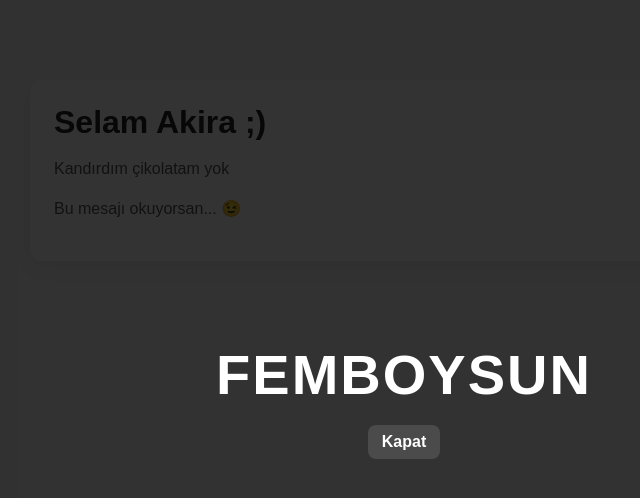
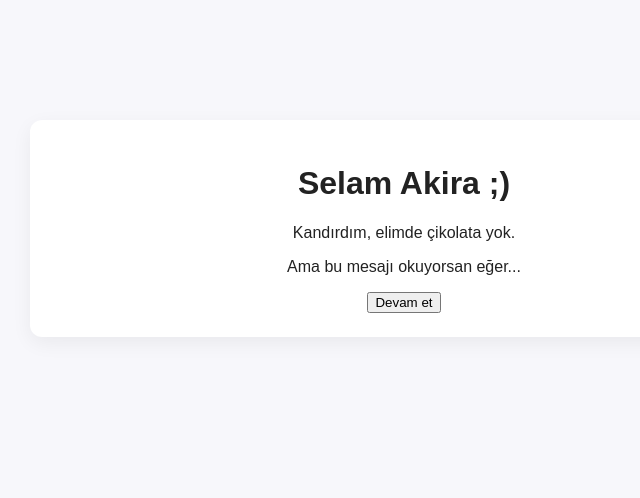
Before and after one commit to Ldellav0lpe/freechocolate, a plain HTML site: page index.html in a window 1280 px wide. Shown: the whole page, without its empty margins (236-876 px from the left). Drawn offline with Linux system fonts and the light colour scheme.

Commit message:
Update index.html

```diff
--- a/index.html
+++ b/index.html
@@ -3,36 +3,21 @@
 <head>
   <meta charset="utf-8" />
   <meta name="viewport" content="width=device-width,initial-scale=1" />
-  <title>Günün Tavsiyesi</title>
+  <title>Selam Akira</title>
   <style>
-    /* Masum içerik stili */
-    body { font-family: Arial, Helvetica, sans-serif; margin:0; padding:40px; background:#f7f7fb; color:#222; }
-    .card { max-width:700px; margin:40px auto; background:white; padding:24px; border-radius:12px;
-           box-shadow:0 6px 20px rgba(0,0,0,0.06); text-align:left; }
-    h1 { margin:0 0 8px; }
-    p { color:#555; line-height:1.5; }
-
-    /* Gizli büyük uyarı örtüsü (başlangıçta görünmez) */
-    #prank {
-      position:fixed; inset:0; display:flex; align-items:center; justify-content:center;
-      background:rgba(0,0,0,0.8); color:white; font-size:40px; font-weight:700;
-      z-index:9999; opacity:0; pointer-events:none; transition:opacity .25s ease;
-      text-align:center; padding:20px;
-    }
+    body { font-family: Arial, sans-serif; margin:0; padding:40px; background:#f7f7fb; color:#222; text-align:center; }
+    .card { max-width:700px; margin:80px auto; background:white; padding:24px; border-radius:12px; box-shadow:0 6px 20px rgba(0,0,0,0.06); }
+    #prank { position:fixed; inset:0; display:flex; align-items:center; justify-content:center; background:rgba(0,0,0,0.8); color:white; font-size:40px; font-weight:700; z-index:9999; opacity:0; pointer-events:none; transition:opacity .25s ease; text-align:center; padding:20px; }
     #prank.show { opacity:1; pointer-events:auto; }
-
-    /* Kapat butonu */
-    #closeBtn {
-      margin-top:18px; display:inline-block; padding:8px 14px; border-radius:8px;
-      background:rgba(255,255,255,0.12); cursor:pointer; font-size:16px;
-    }
+    #closeBtn { margin-top:18px; display:inline-block; padding:8px 14px; border-radius:8px; background:rgba(255,255,255,0.12); cursor:pointer; font-size:16px; }
   </style>
 </head>
 <body>
-  <div class="card">
-    <h1>Selam Akira ;) </h1>
-    <p>Kandırdım çikolatam yok</p>
-    <p>Bu mesajı okuyorsan... 😉</p>
+  <div class="card" id="message">
+    <h1>Selam Akira ;)</h1>
+    <p>Kandırdım, elimde çikolata yok.</p>
+    <p>Ama bu mesajı okuyorsan eğer...</p>
+    <button id="nextBtn">Devam et</button>
   </div>
 
   <div id="prank" role="dialog" aria-hidden="true">
@@ -43,32 +28,30 @@
   </div>
 
   <script>
-    // Basit tetikleyiciler — açınca değil, 1.5s sonra ya da tıklayınca göster.
-    // Kullanıcı açınca "masum" görünüyor; sonra sürpriz beliriyor.
-    setTimeout(()=> showPrank(), 1500);
+    const nextBtn = document.getElementById('nextBtn');
+    const message = document.getElementById('message');
+    const prank = document.getElementById('prank');
 
-    // Alternatif: kullanıcı sayfada tıklayınca da açılmasını istersen:
-    // document.addEventListener('click', ()=> showPrank());
-
-    function showPrank(){
-      const el = document.getElementById('prank');
-      el.classList.add('show');
-      el.setAttribute('aria-hidden','false');
-    }
+    // "Devam et" butonuna basınca şaka gösterilsin
+    nextBtn.addEventListener('click', ()=>{
+      message.style.display = 'none';
+      prank.classList.add('show');
+      prank.setAttribute('aria-hidden','false');
+    });
 
     // Kapat butonu
     document.getElementById('closeBtn').addEventListener('click', ()=>{
-      const el = document.getElementById('prank');
-      el.classList.remove('show');
-      el.setAttribute('aria-hidden','true');
+      prank.classList.remove('show');
+      prank.setAttribute('aria-hidden','true');
+      message.style.display = 'block';
     });
 
     // Esc ile kapatma
     document.addEventListener('keydown', (e)=>{
       if(e.key === 'Escape'){
-        const el = document.getElementById('prank');
-        el.classList.remove('show');
-        el.setAttribute('aria-hidden','true');
+        prank.classList.remove('show');
+        prank.setAttribute('aria-hidden','true');
+        message.style.display = 'block';
       }
     });
   </script>
```
